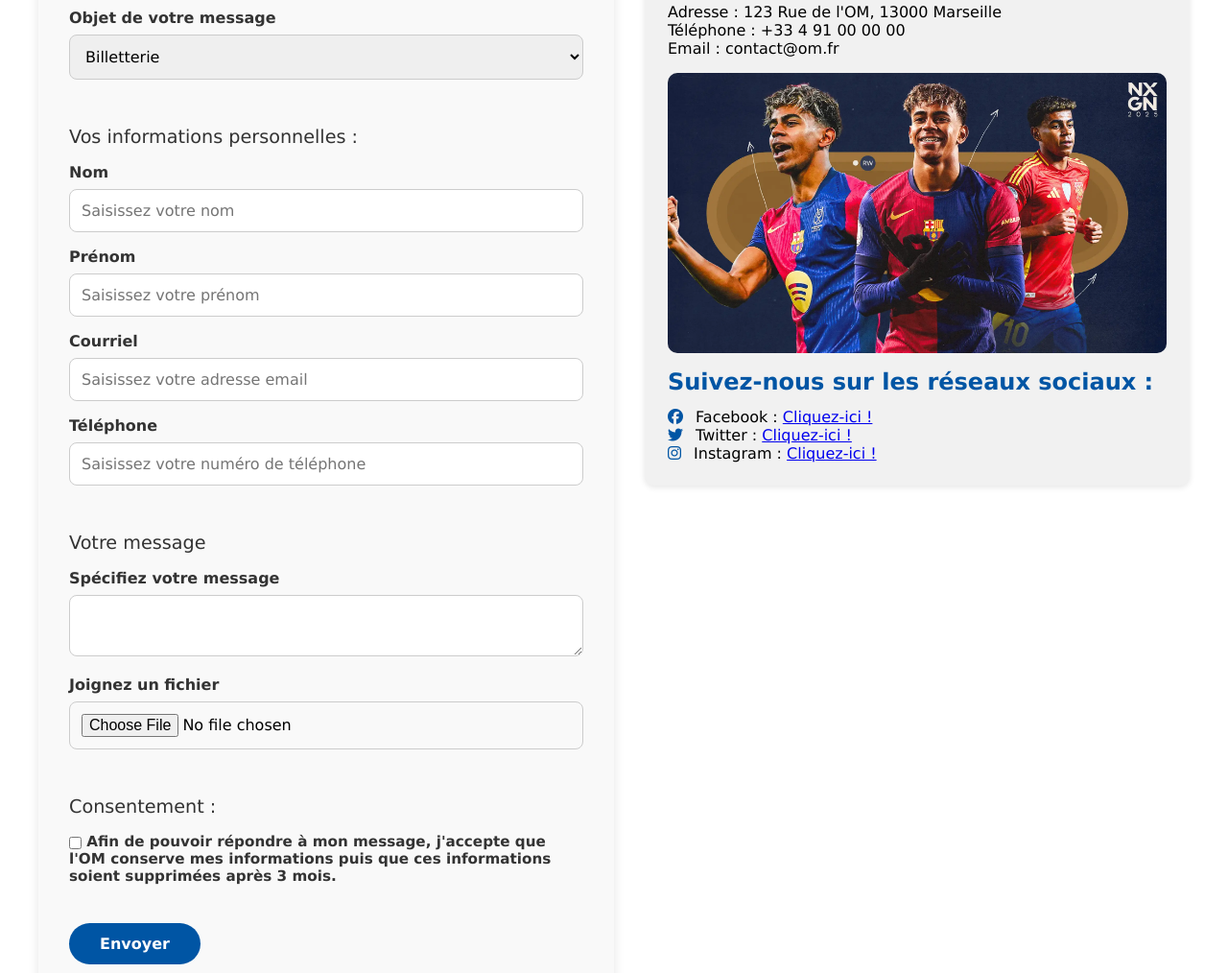
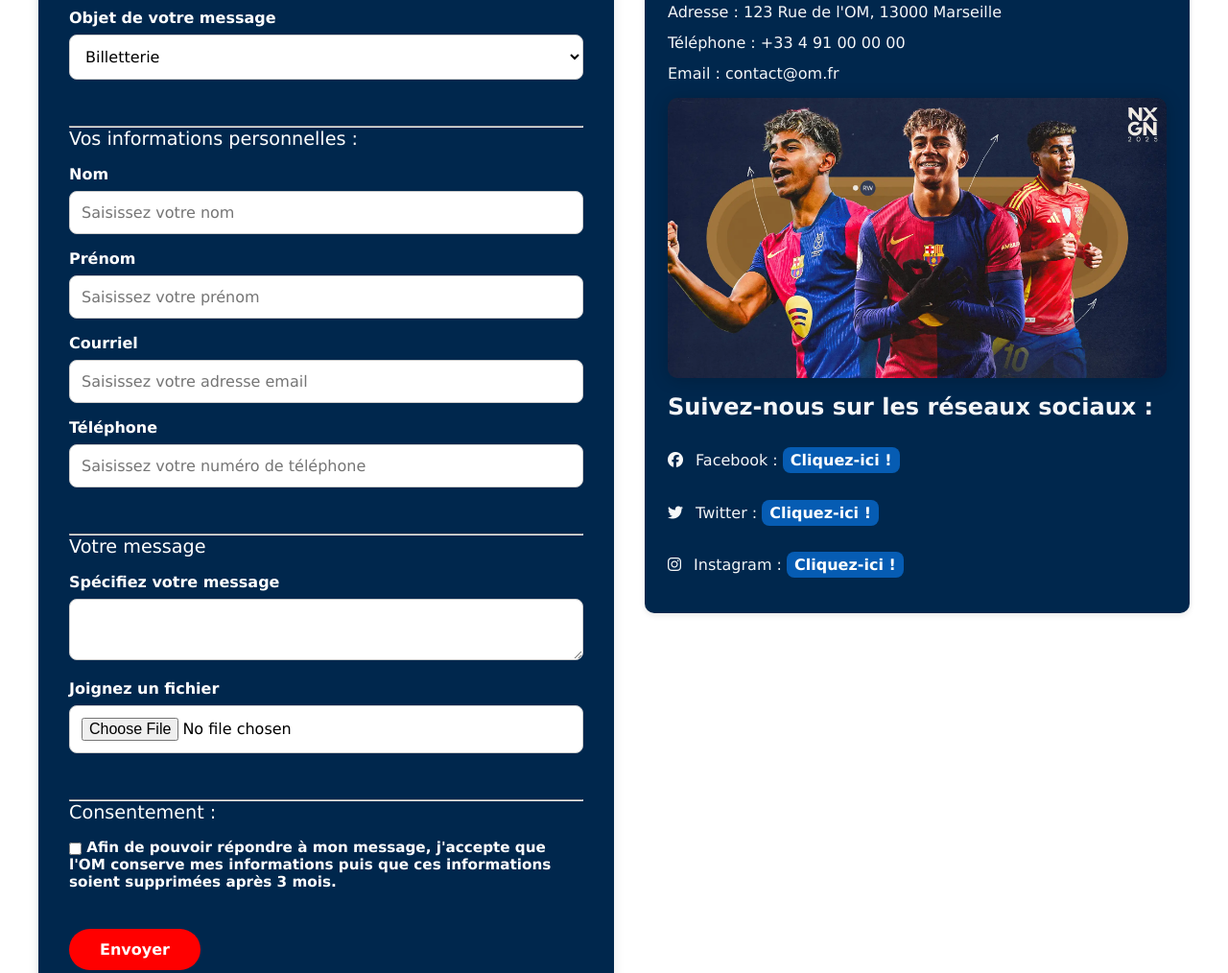
Before and after one commit to zenbout-mohamed/Fansite, a plain HTML site: page contact.html in a window 1280 px wide. Shown: the part 551-1565 px from the top of the page at 96% size. Drawn offline with Linux system fonts and the light colour scheme.

Commit message:
mise à jour de la responsivité

```diff
--- a/contact.html
+++ b/contact.html
@@ -27,11 +27,11 @@
         <div class="banniere-contenu">
             <h1>Bienvenue sur OM.fr</h1>
             <p>Découvrez la billetterie, la boutique et les dernières actualités.</p>
-            <a href="billeterie.html">Billetterie</a>
+            <a href="billetterie.html">Billetterie</a>
         </div>
     </section>
     <div class ="conteneur">
-    <main class ="contact">
+    <main>
         <form class="formulaire" method="post" action="#">
             <fieldset>
                 <legend>Choisissez un sujet</legend>
@@ -42,6 +42,7 @@
                     <option value="entreprises">Entreprises</option>
                 </select>
             </fieldset>
+            <hr>
             <fieldset>
                 <legend>Vos informations personnelles :</legend>
                 <label for="nom">Nom</label>
@@ -56,6 +57,7 @@
                 <label for="tel">Téléphone</label>
                 <input type="tel" name="tel" placeholder="Saisissez votre numéro de téléphone">
             </fieldset>
+            <hr>
             <fieldset>
                 <legend>Votre message</legend>
                 <label for="message">Spécifiez votre message</label>
@@ -64,6 +66,7 @@
                 <label for="fichier">Joignez un fichier</label>
                 <input type="file" name="fichier" value ="Choisir un fichier">
             </fieldset>
+            <hr>
             <fieldset>
                 <legend>Consentement :</legend>
                 <label class="case">
--- a/css/fansite.css
+++ b/css/fansite.css
@@ -189,8 +189,10 @@
     flex:2;
     max-width:600px;
     padding:2rem;
-    background-color:#f9f9f9;
     border-radius:12px;
+    border:none;
+    background-color: #00274d;
+    color: #fff;
     box-shadow:0 4px 12px rgba(0,0,0,0.1);
 }
 
@@ -204,14 +206,13 @@
     font-size:1.2rem;
     margin-bottom:1rem;
     font-weight:500;
-    color:#333;
+
 }
 
 .formulaire label{
     display:block;
     margin-bottom:0.5rem;
     font-weight:600;
-    color:#333;
 }
 
 .formulaire input, .formulaire select, .formulaire textarea{
@@ -221,13 +222,15 @@
     border-radius:8px;
     font-size:1rem;
     margin-bottom:1rem;
+    background: #fff;
+    color: #000;
     transition:border-color 0.3s;
 }
 
 .formulaire button{
     cursor: pointer;
     color:#fff;
-    background: #0055A4;
+    background-color: #ff0000;
     padding: 0.75rem 2rem;
     font-size: 1rem;
     font-weight: bold;
@@ -261,7 +264,7 @@
 .contact-aside {
   flex: 1;
   min-width:250px;
-  background: #f1f1f1;
+  background-color: #00274d;
   padding: 1.5rem;
   border-radius: 10px;
   box-shadow: 0 2px 6px rgba(0,0,0,0.1);
@@ -273,17 +276,33 @@
     border-radius: 10px;
     margin: 1rem 0;
     display: block;
+    box-shadow:0 2px 18px rgba(0,0,0,0.2);
 }
 .contact-aside h2 {
-  color: #0055A4;
+  color: #f4f6f8;
+  margin-bottom: .8rem;
+}
+
+.contact-aside p {
+  color: #f4f6f8;
   margin-bottom: .8rem;
 }
 
 .contact-aside i {
-  color: #0055A4;
+  color: #f8f9f9;
   margin-right: .5rem;
 }
-
+.contact-aside a {
+    display:inline-block;
+    padding:4px 8px;
+    margin-top: 15px;
+    background-color: #065cb3;
+    color:#fff;
+    text-decoration:none;
+    border-radius: 8px;
+    font-weight: bold;
+    transition: background 0.3s;;
+}
 /* BILLETERIE TABLEAU */
 
 table{
@@ -333,8 +352,23 @@
   color: #D62E0D;
   font-weight: bold;
 }
-/* MEDIA QUERIES */
+/* *MEDIA QUERIES DE TOUTES LES PAGES*/
 @media (max-width: 768px) {
+    header {
+        flex-direction: column;
+        align-items: center;
+        padding: 10px 20px;
+    }
+
+    header nav ul {
+        flex-direction: column;
+        gap: 15px;
+        margin-top: 10px;
+    }
+
+    header nav ul li a {
+        font-size: 18px;
+    }
     .contact{
         flex-direction: column;
     }
@@ -347,4 +381,12 @@
     .aside-image img {
       max-width: 90%;
     }
+    footer {
+        flex-direction: column;
+        align-items: center;
+        text-align: center;
     }
+    .footer-links {
+        align-items: center;
+    }
+}
--- a/css/footer.css
+++ b/css/footer.css
@@ -43,14 +43,3 @@
 .footer-links a:hover {
   color: #1e90ff;
 }
-
-@media (max-width: 768px) {
-  footer {
-    flex-direction: column;
-    align-items: center;
-    text-align: center;
-  }
-  .footer-links {
-    align-items: center;
-  }
-}
```
Also changed, not shown: billetterie.html (+1 -1 lines), galerie.html (+1 -2 lines), index.html (+1 -1 lines). Lines whose indentation alone changed are shown as unchanged.
